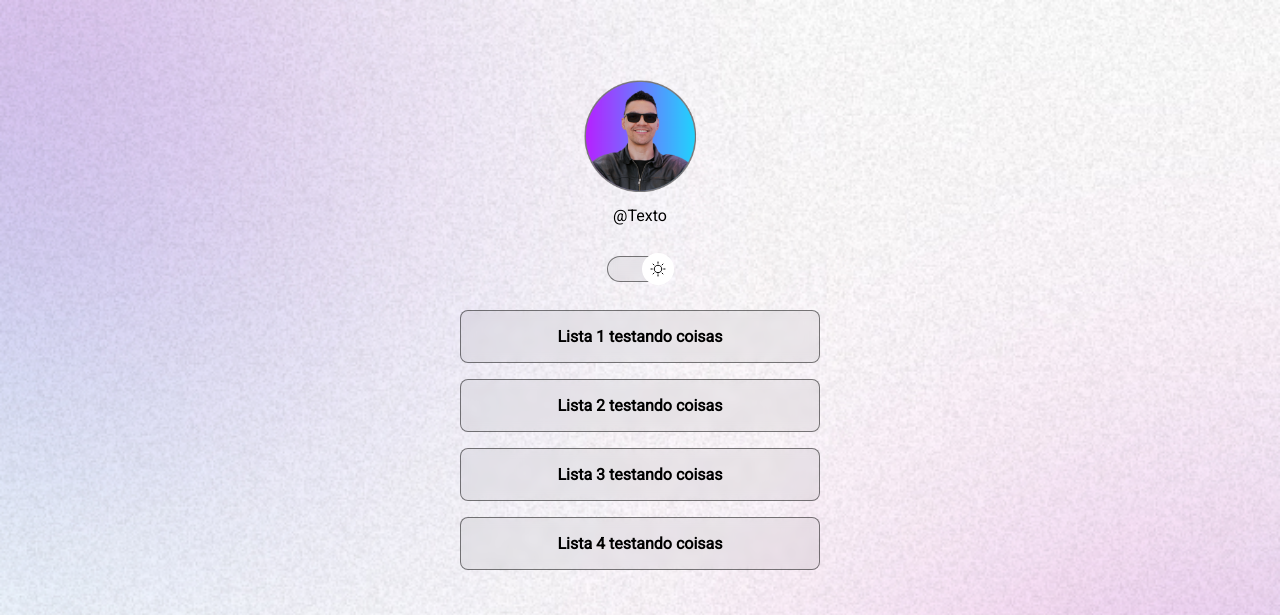
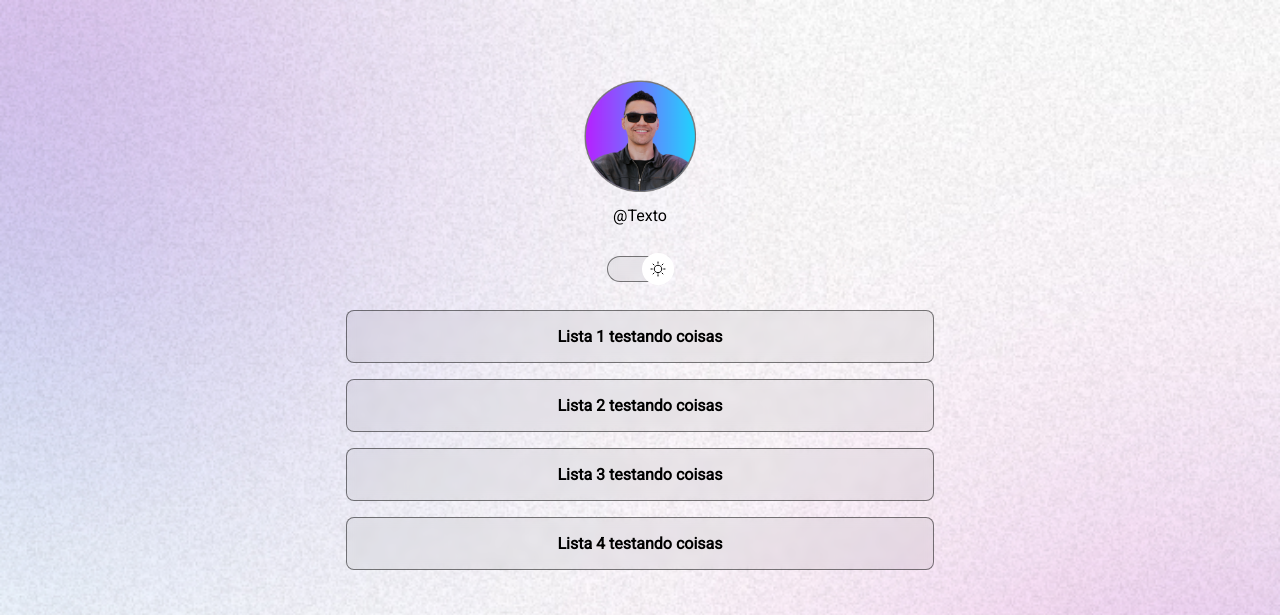
Before and after one commit to nickgolBR/Projeto, a plain HTML site: page index.html in a window 1280 px wide. Shown: the top 615 px of the page. Drawn offline with nearby package versions, Linux system fonts and the light colour scheme.

Commit message:
adjusments to the witdth of container

```diff
--- a/style.css
+++ b/style.css
@@ -3,13 +3,13 @@
   padding: 0;
 }
 
-:root{
+:root {
   --text-color: white;
   --bg-url: url(./assets/bg-mobile.jpg);
   --strok-color: rgba(255, 255, 255, 0.5);
   --surface-color: rgba(255, 255, 255, 0.05);
-  --surface-color-hover:rgba(0, 0, 0, 0.02);
-  --hightlight-color: rgba(255,255,255, 0.2);
+  --surface-color-hover: rgba(0, 0, 0, 0.02);
+  --hightlight-color: rgba(255, 255, 255, 0.2);
   --switch-bg-url: url(./assets/moon-stars.svg);
 }
 
@@ -19,21 +19,23 @@
   --strok-color: rgba(0, 0, 0, 0.5);
   --surface-color: rgba(0, 0, 0, 0.05);
   --surface-color-hover: rgba(0, 0, 0, 0.02);
-  --hightlight-color: rgba(0,0,0, 0.1);
+  --hightlight-color: rgba(0, 0, 0, 0.1);
   --switch-bg-url: url(./assets/sun.svg);
 }
 
 body {
-  background: var(--bg-url)  no-repeat top center/cover;
+  background: var(--bg-url) no-repeat top center/cover;
 }
 body * {
   font-family: "Roboto", serif;
   color: var(--text-color);
 }
 #container {
-  width: 360px;
+  width: 80%;
+  max-width: 588px;
   margin: 56px auto 0px;
   padding: 0 24px;
+
 }
 #profile {
   text-align: center;
@@ -55,8 +57,7 @@ body * {
   margin: 4px auto;
 }
 
-
-#switch button{
+#switch button {
   width: 32px;
   height: 32px;
   background: white var(--switch-bg-url) no-repeat center;
@@ -95,7 +96,7 @@ ul {
 }
 ul li a {
   display: flex;
-  justify-content: center;
+  align-items: center;
   justify-content: center;
 
   padding: 16px 24px;
@@ -114,7 +115,7 @@ ul li a {
 }
 ul li a:hover {
   background: var(--surface-color-hover);
-  border: 1.5px solid var(--text-color) ;
+  border: 1.5px solid var(--text-color);
 }
 
 #social-links {
```
